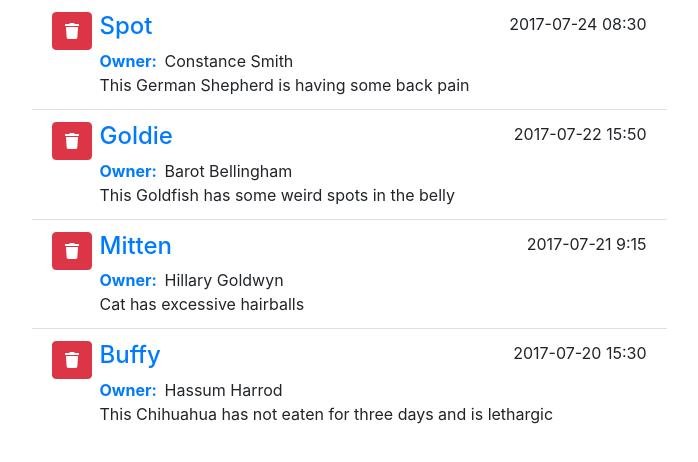
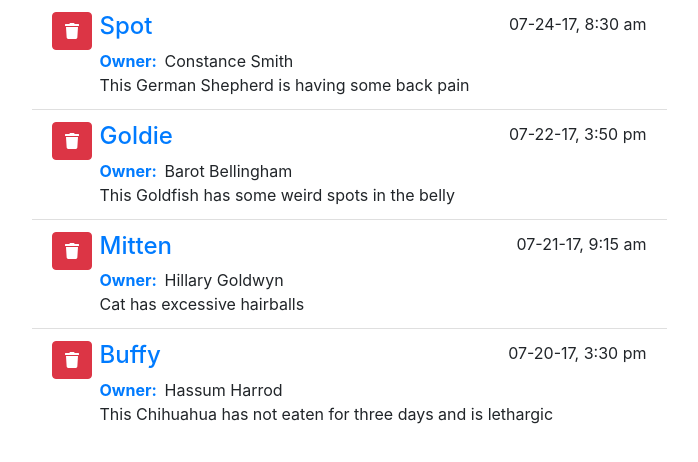
Before and after one commit to Dmitry-White/Vue.js-Playground, a Vue app in the folder vue-interface/: page / in a window 1280 px wide. Shown: the top 462 px of the page, without its empty margins (291-989 px from the left). Built offline with nearby package versions, Linux system fonts and the light colour scheme.

Commit message:
Add remove item functionality

```diff
--- a/vue-interface/src/App.vue
+++ b/vue-interface/src/App.vue
@@ -1,13 +1,14 @@
 <template>
   <section id="main-app" class="container">
     <div class="row justify-content-center">
-      <AppointmentList :appointments="appointments" />
+      <AppointmentList :appointments="appointments" @remove="removeItem" />
     </div>
   </section>
 </template>
 
 <script>
 import axios from "axios";
+import _ from "lodash";
 
 import AppointmentList from "./components/AppointmentList";
 
@@ -27,5 +28,10 @@
       .then((res) => (this.appointments = res.data))
       .catch((err) => console.error(err));
   },
+  methods: {
+    removeItem(item) {
+      this.appointments = _.without(this.appointments, item);
+    },
+  },
 };
 </script>
--- a/vue-interface/src/components/AppointmentList.vue
+++ b/vue-interface/src/components/AppointmentList.vue
@@ -5,6 +5,7 @@
         class="list-group-item d-flex align-items-start"
         v-for="(item, index) in appointments"
         :key="index"
+        @click="() => clickHandler(item)"
       >
         <button class="mr-2 btn btn-small btn-danger">
           <FontAwesomeIcon icon="trash" />
@@ -12,7 +13,7 @@
         <div class="w-100">
           <div class="d-flex justify-content-between">
             <span class="h4 text-primary">{{ item.petName }}</span>
-            <span class="float-right">{{ item.aptDate }}</span>
+            <span class="float-right">{{ formattedDate(item.aptDate) }}</span>
           </div>
           <div class="owner-name">
             <span class="font-weight-bold text-primary mr-1">Owner: </span>
@@ -27,6 +28,7 @@
 
 <script>
 import { FontAwesomeIcon } from "@fortawesome/vue-fontawesome";
+import moment from "moment";
 
 export default {
   name: "AppointmentList",
@@ -34,6 +36,14 @@
   components: {
     FontAwesomeIcon,
   },
+  methods: {
+    formattedDate(date) {
+      return moment(new Date(date)).format("MM-DD-YY, h:mm a");
+    },
+    clickHandler(item) {
+      this.$emit("remove", item);
+    },
+  },
 };
 </script>
 
```
